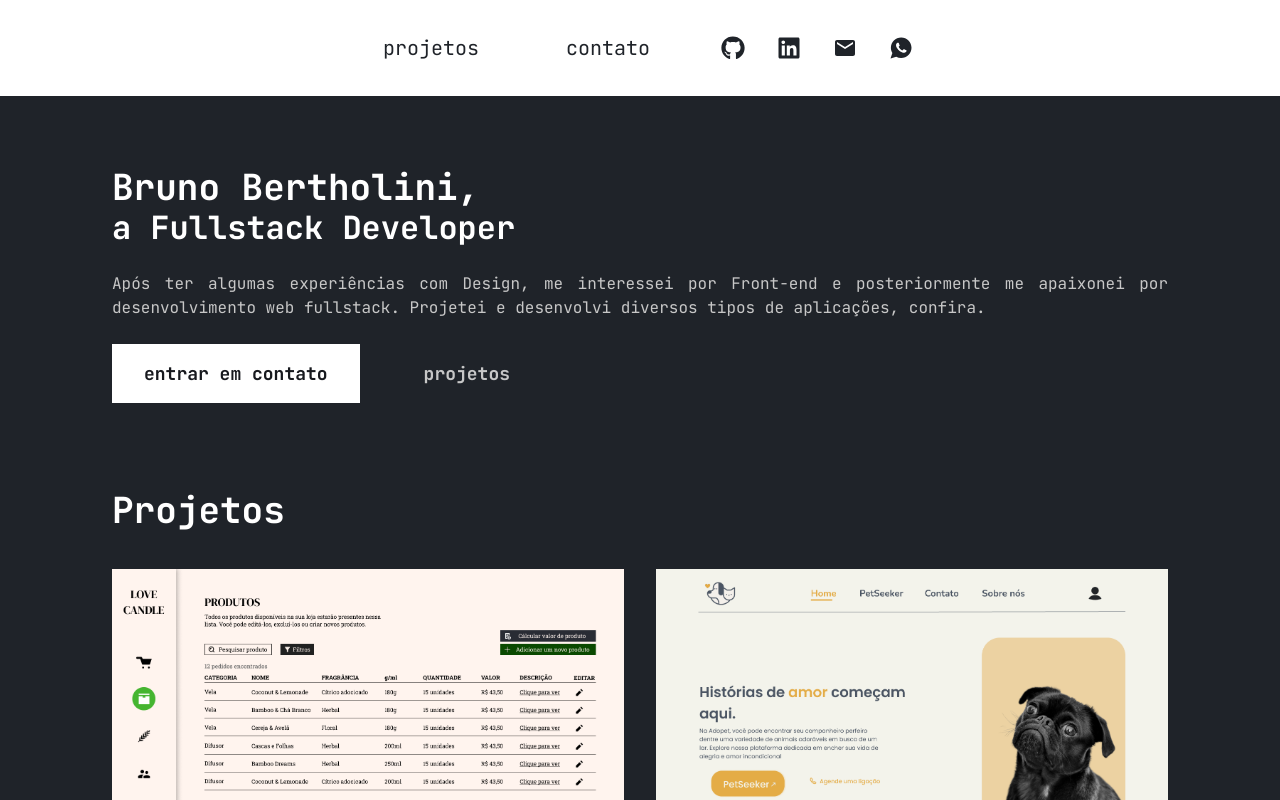
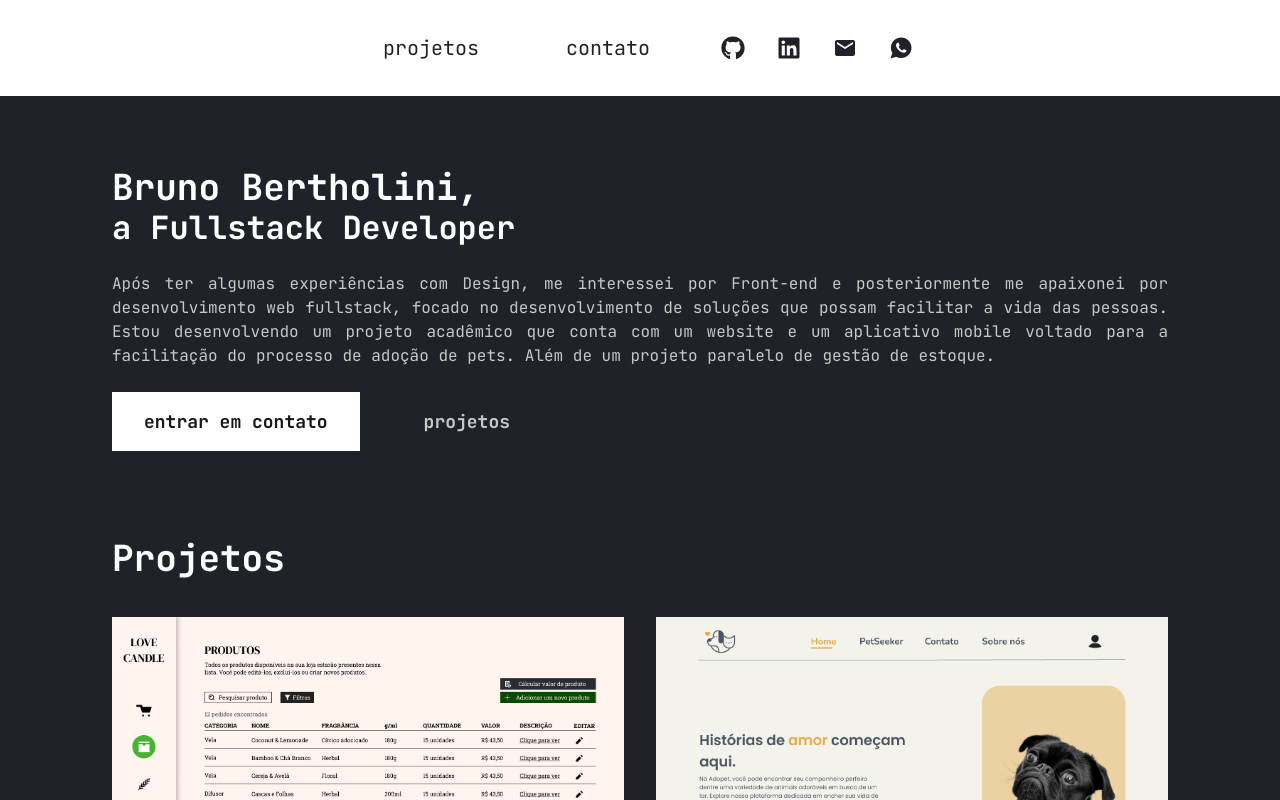
Before and after one commit to brbertholini/portfolio, a React (Vite) app: page / in a window 1280 px wide. Shown: the top 800 px of the page. Built offline with nearby package versions, Linux system fonts and the light colour scheme.

Commit message:
section 1 update

```diff
--- a/src/App.jsx
+++ b/src/App.jsx
@@ -13,7 +13,7 @@ function App() {
           <div className="flex flex-col">
             <h1 className="text-[24px] sm:text-[36px] font-jetbrains font-semibold text-white">Bruno Bertholini,</h1>
             <h1 className="mt-[-10px] text-[24px] sm:text-[32px] font-jetbrains font-semibold text-white">a Fullstack Developer</h1>
-            <p className="mt-5 text-[14px] sm:text-[16px] font-jetbrains text-[#C7C7C7] text-justify">Após ter algumas experiências com Design, me interessei por Front-end e posteriormente me apaixonei por desenvolvimento web fullstack. Projetei e desenvolvi diversos tipos de aplicações, confira.</p>
+            <p className="mt-5 text-[14px] sm:text-[16px] font-jetbrains text-[#C7C7C7] text-justify">Após ter algumas experiências com Design, me interessei por Front-end e posteriormente me apaixonei por desenvolvimento web fullstack, focado no desenvolvimento de soluções que possam facilitar a vida das pessoas. Estou desenvolvendo um projeto acadêmico que conta com um website e um aplicativo mobile voltado para a facilitação do processo de adoção de pets. Além de um projeto paralelo de gestão de estoque.</p>
             <div className="flex flex-col sm:flex-row">
               <button onClick={() => scrollToSection('contact', 140)} className="w-[100%] sm:w-fit hover:opacity-60 hover:scale-110 transition ease-in-out delay-80 mt-6 text-[#17191E] text-[18px] font-semibold bg-white p-4 pl-8 pr-8 font-jetbrains">entrar em contato</button>
               <button onClick={() => scrollToSection('projects', 140)} className="w-[100%] sm:w-fit hover:opacity-60 hover:scale-110 transition ease-in-out delay-80 ml-0 sm:ml-8 mt-6 text-[#C7C7C7] text-[18px] font-semibold bg-transparent p-4 pl-8 pr-8 font-jetbrains">projetos</button>
```
